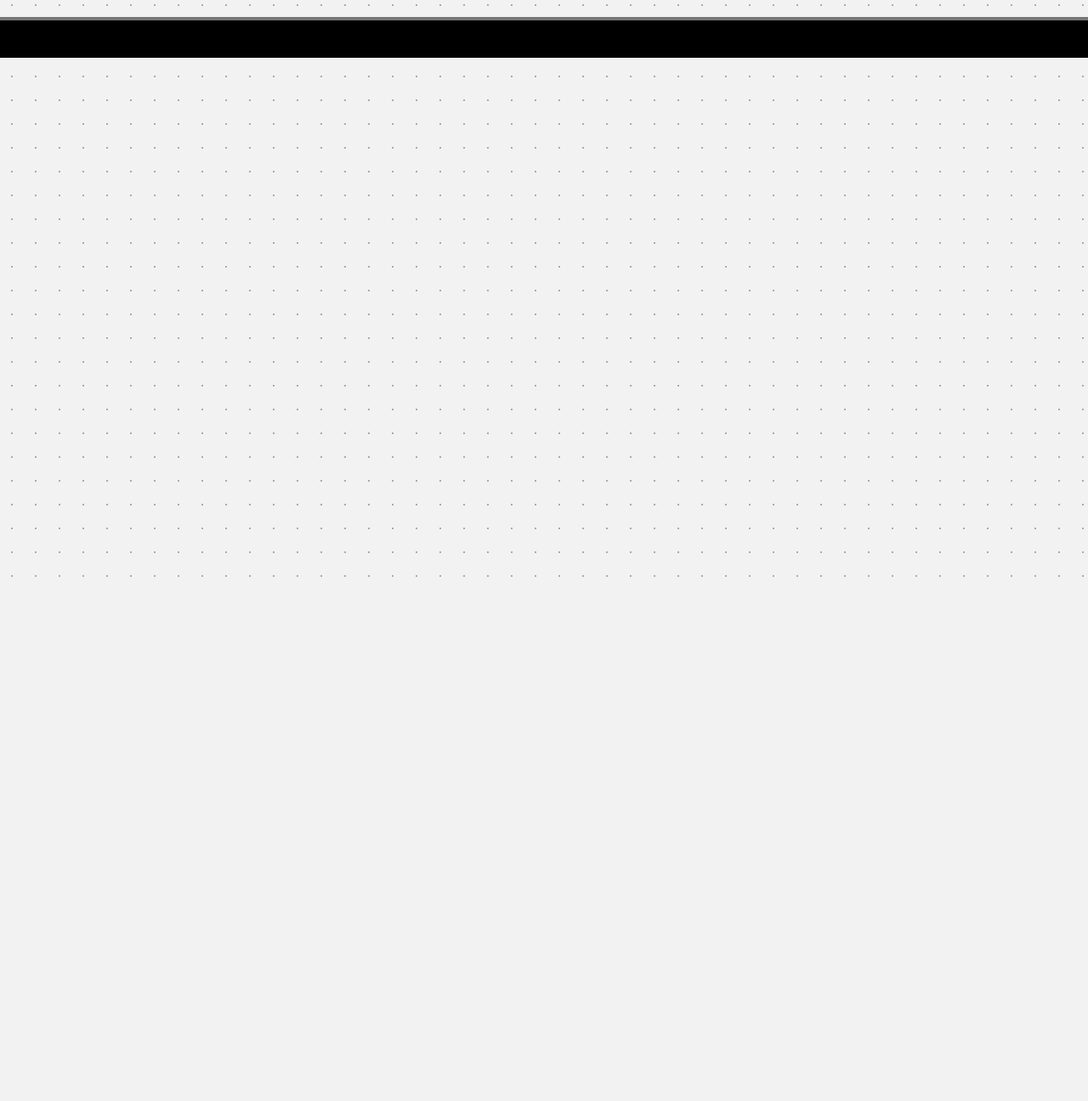
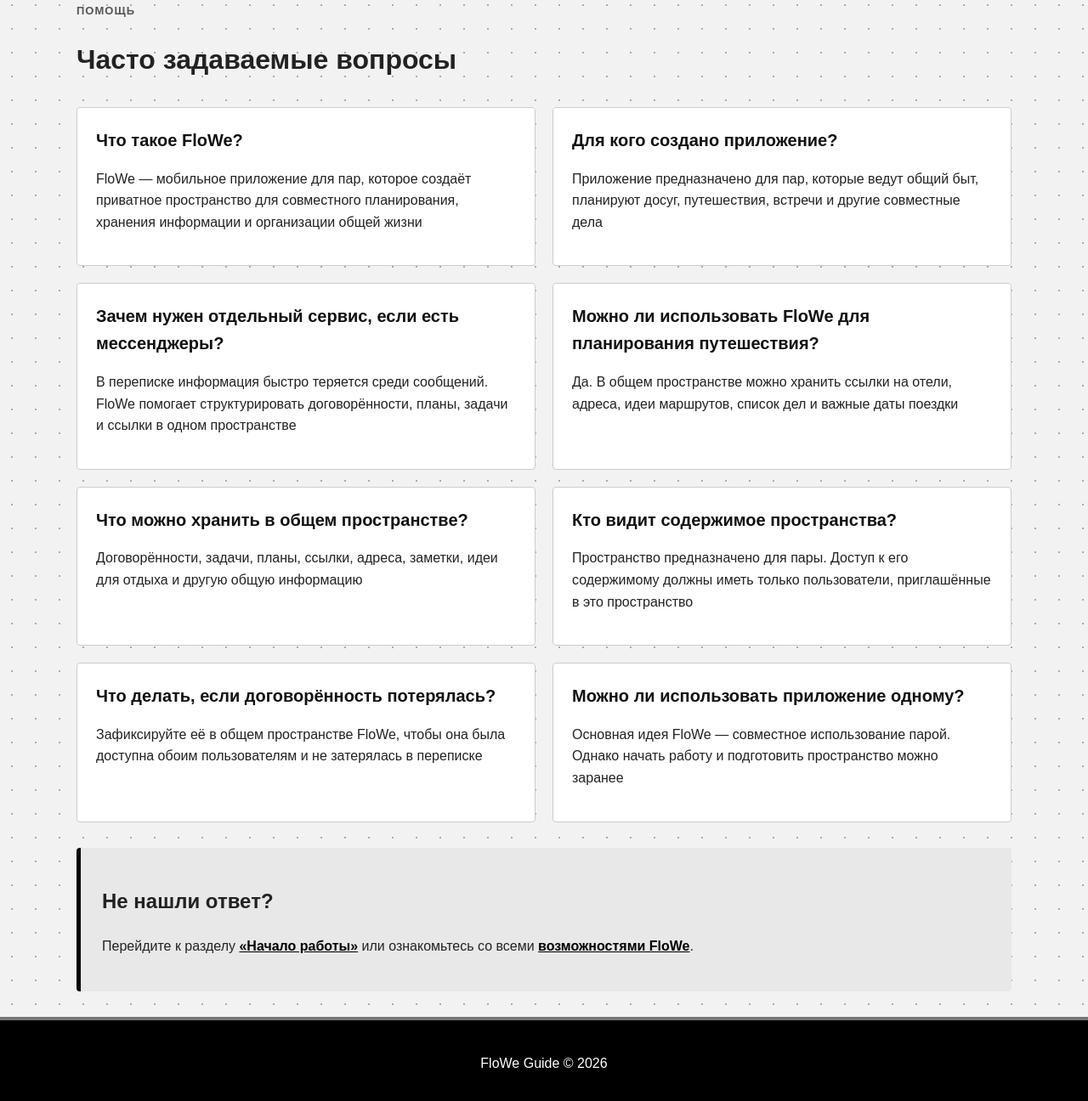
Before and after one commit to D3NKR1K/web6403-kuzmin_dv, a plain HTML site: page lab2/faq.html in a window 1280 px wide. Shown: the part 120-1416 px from the top of the page at 85% size. Before the commit the page ends 800 px from the top, so only its background shows below. Drawn offline with Linux system fonts and the light colour scheme.

Commit message:
Закончен набросок страницы FAQ

```diff
--- a/lab2/faq.html
+++ b/lab2/faq.html
@@ -19,12 +19,103 @@
     </div>
 </header>
 
-<main class="site-main">
+<main class="container site-main">
+    <p class="label">Помощь</p>
 
+    <h1>Часто задаваемые вопросы</h1>
+
+    <section class="faq-list">
+        <article class="faq-item">
+            <h2>Что такое FloWe?</h2>
+
+            <p>
+                FloWe — мобильное приложение для пар, которое создаёт
+                приватное пространство для совместного планирования,
+                хранения информации и организации общей жизни
+            </p>
+        </article>
+
+        <article class="faq-item">
+            <h2>Для кого создано приложение?</h2>
+
+            <p>
+                Приложение предназначено для пар, которые ведут общий быт,
+                планируют досуг, путешествия, встречи и другие совместные дела
+            </p>
+        </article>
+
+        <article class="faq-item">
+            <h2>Зачем нужен отдельный сервис, если есть мессенджеры?</h2>
+
+            <p>
+                В переписке информация быстро теряется среди сообщений.
+                FloWe помогает структурировать договорённости, планы,
+                задачи и ссылки в одном пространстве
+            </p>
+        </article>
+
+        <article class="faq-item">
+            <h2>Можно ли использовать FloWe для планирования путешествия?</h2>
+
+            <p>
+                Да. В общем пространстве можно хранить ссылки на отели,
+                адреса, идеи маршрутов, список дел и важные даты поездки
+            </p>
+        </article>
+
+        <article class="faq-item">
+            <h2>Что можно хранить в общем пространстве?</h2>
+
+            <p>
+                Договорённости, задачи, планы, ссылки, адреса,
+                заметки, идеи для отдыха и другую общую информацию
+            </p>
+        </article>
+
+        <article class="faq-item">
+            <h2>Кто видит содержимое пространства?</h2>
+
+            <p>
+                Пространство предназначено для пары. Доступ к его содержимому
+                должны иметь только пользователи, приглашённые в это пространство
+            </p>
+        </article>
+
+        <article class="faq-item">
+            <h2>Что делать, если договорённость потерялась?</h2>
+
+            <p>
+                Зафиксируйте её в общем пространстве FloWe, чтобы она была
+                доступна обоим пользователям и не затерялась в переписке
+            </p>
+        </article>
+
+        <article class="faq-item">
+            <h2>Можно ли использовать приложение одному?</h2>
+
+            <p>
+                Основная идея FloWe — совместное использование парой.
+                Однако начать работу и подготовить пространство можно заранее
+            </p>
+        </article>
+    </section>
+
+    <section class="contact-box">
+        <h2>Не нашли ответ?</h2>
+
+        <p>
+            Перейдите к разделу
+            <a href="getting-started.html">«Начало работы»</a>
+            или ознакомьтесь со всеми
+            <a href="features.html">возможностями FloWe</a>.
+        </p>
+    </section>
 </main>
 
 <footer class="site-footer">
-
+    <div class="container">
+        <p>FloWe Guide &copy; 2026</p>
+    </div>
 </footer>
 </body>
 </html>
--- a/lab2/style.css
+++ b/lab2/style.css
@@ -146,6 +146,7 @@
     font-weight: bold;
 }
 
+.contact-box,
 .content-box,
 .note {
     margin: 30px 0;
@@ -210,3 +211,31 @@
     background-color: #000000;
     border-top: 4px solid #777777;
 }
+
+/* FAQ */
+
+.faq-list {
+    display: grid;
+    grid-template-columns: repeat(2, 1fr);
+    gap: 20px;
+    margin-top: 30px;
+}
+
+.faq-item {
+    padding: 22px;
+    background-color: #ffffff;
+    border: 1px solid #cccccc;
+    border-radius: 4px;
+}
+
+.faq-item h2 {
+    margin-top: 0;
+    color: #111111;
+    font-size: 20px;
+}
+
+.contact-box a {
+    color: #000000;
+    font-weight: bold;
+    text-decoration: underline;
+}
```
